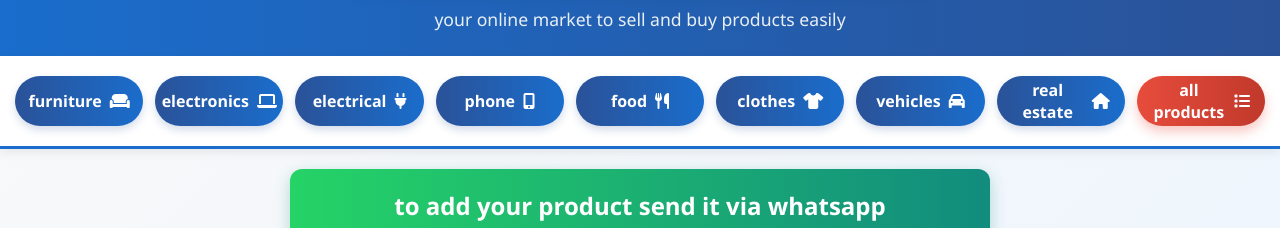
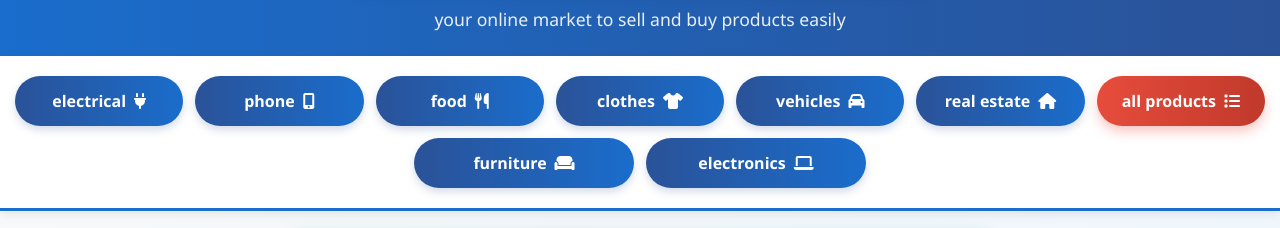
Before and after one commit to GroupMsBusiness/ms.oujamarket, a plain HTML site: page index.en.html in a window 1280 px wide. Shown: the part 149-377 px from the top of the page. Drawn offline with Linux system fonts and the light colour scheme.

Commit message:
Update style.en.css

```diff
--- a/style.en.css
+++ b/style.en.css
@@ -118,8 +118,8 @@
 
         .category-btn {
             flex: 1;
-            min-width: 120px;
-            max-width: 180px;
+            min-width: 160px;
+            max-width: 220px;
             height: 50px;
             padding: 0 15px;
             border: none;
@@ -497,4 +497,5 @@
             color: #e74c3c;
             margin-right: 7px;
             margin-bottom: 3px;
+
         }
```
